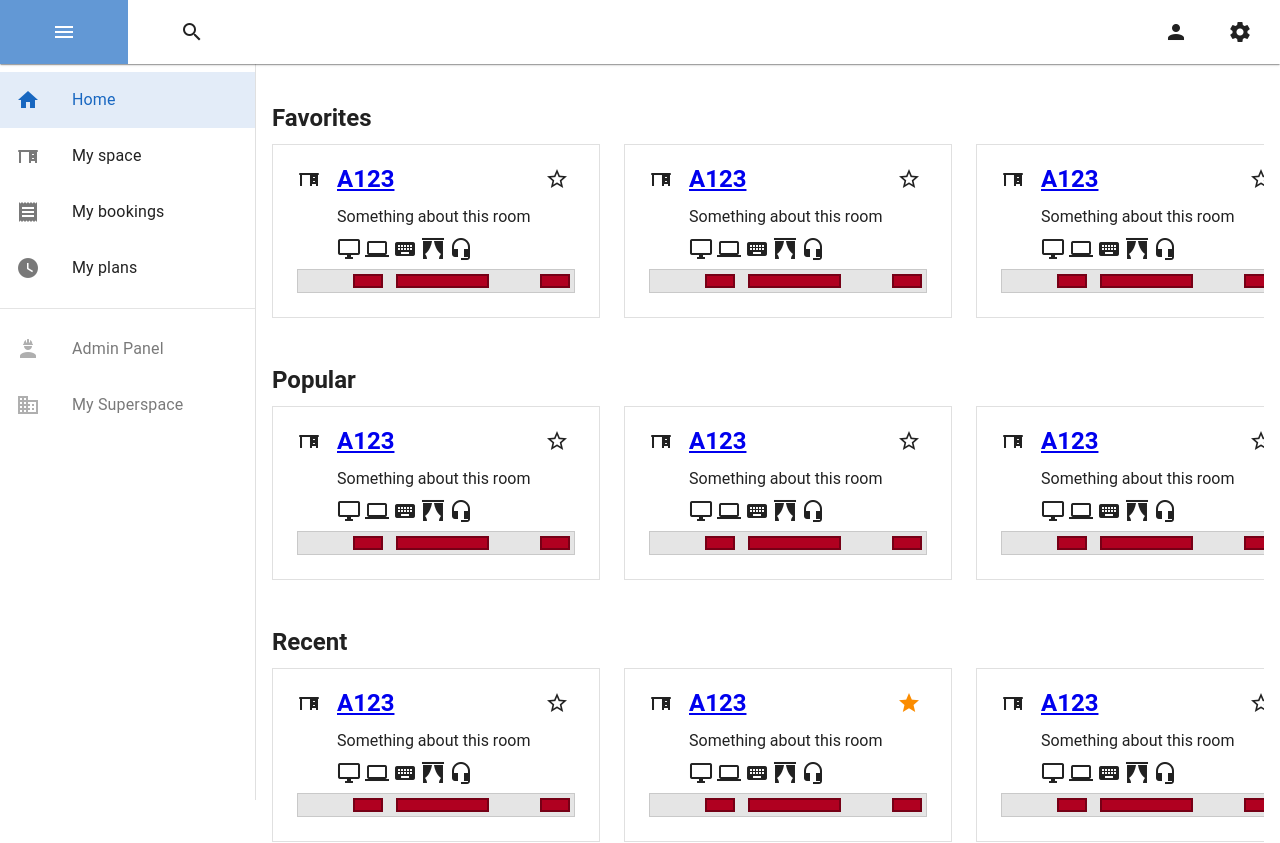
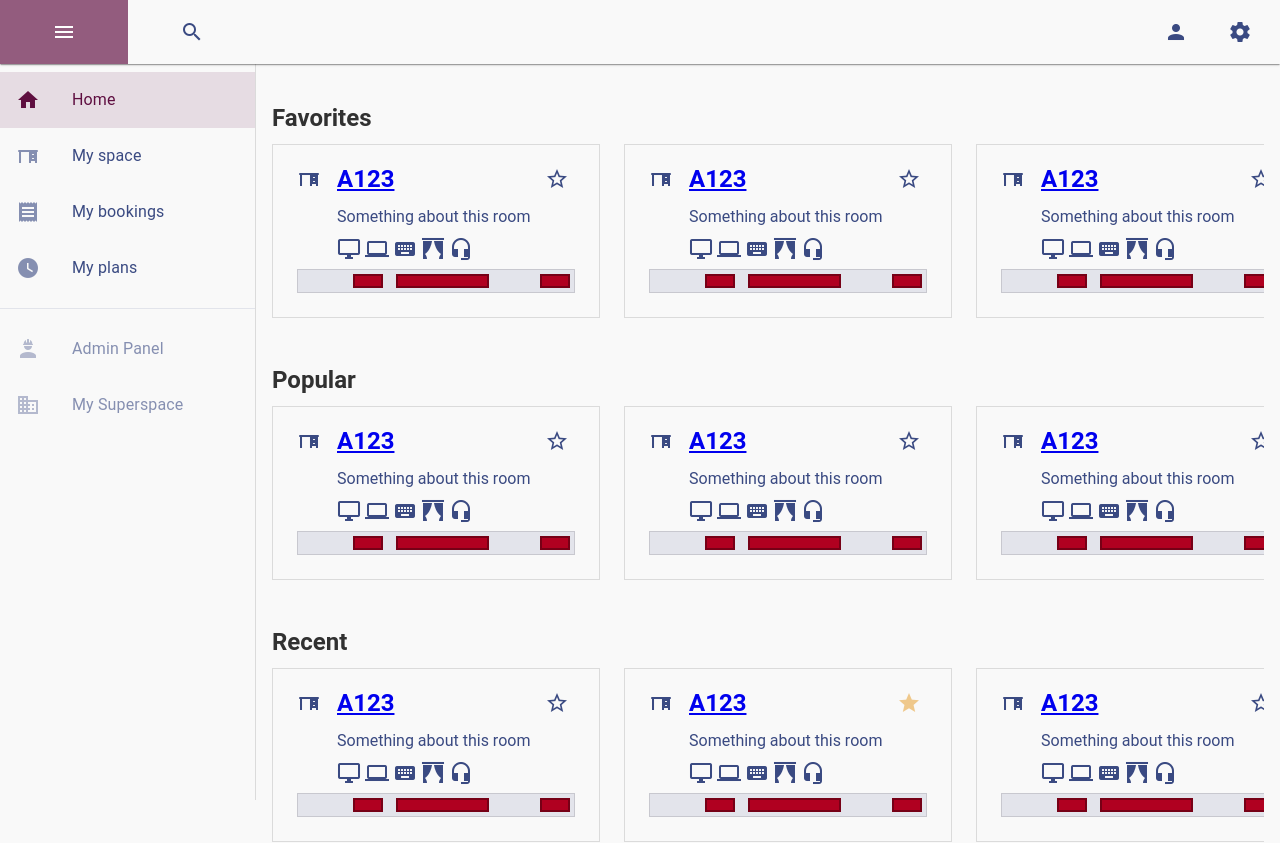
Before and after one commit to odinguden/office-space-manager, a Vue app in the folder front-end/: page / in a window 1280 px wide. Shown: the top 843 px of the page. Built offline with nearby package versions, Linux system fonts and the light colour scheme.

Commit message:
Changed theme to be closer to Ålesund Kommune's styling

```diff
--- a/front-end/src/plugins/vuetify.js
+++ b/front-end/src/plugins/vuetify.js
@@ -11,10 +11,25 @@ import 'vuetify/styles'
 // Composables
 import { createVuetify } from 'vuetify'
 
+const appTheme = {
+	dark: false,
+	colors: {
+		primary: "#5F0F40",
+		warning: "#EFC88B",
+		'background': '#F9F9F9',
+		'on-background': "#121212",
+		'surface': '#f9f9f9',
+		'on-surface': "#1d2f6f",
+	}
+}
+
 // https://vuetifyjs.com/en/introduction/why-vuetify/#feature-guides
 export default createVuetify({
 	theme: {
-		defaultTheme: 'light',
+		defaultTheme: 'appTheme',
+		themes: {
+			appTheme
+		}
 	},
 	display: {
 		mobileBreakpoint: "md"
```
